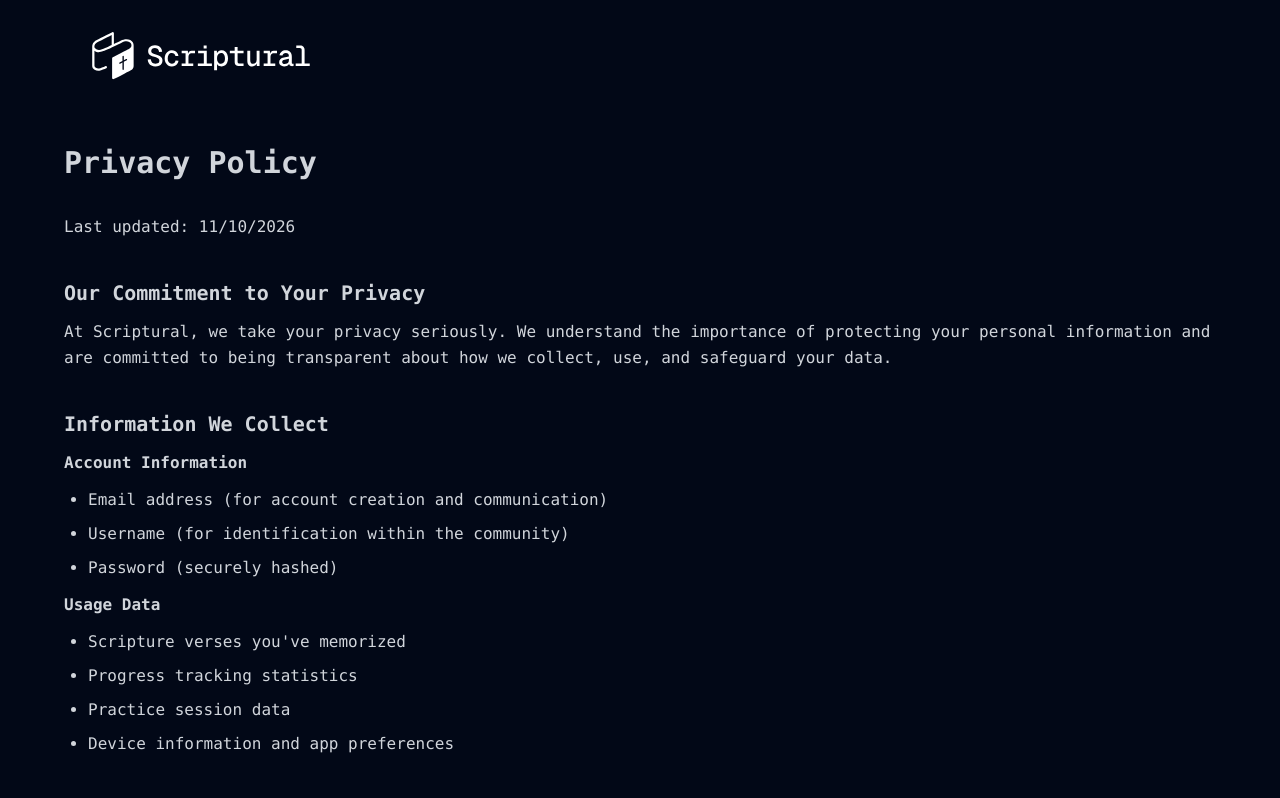
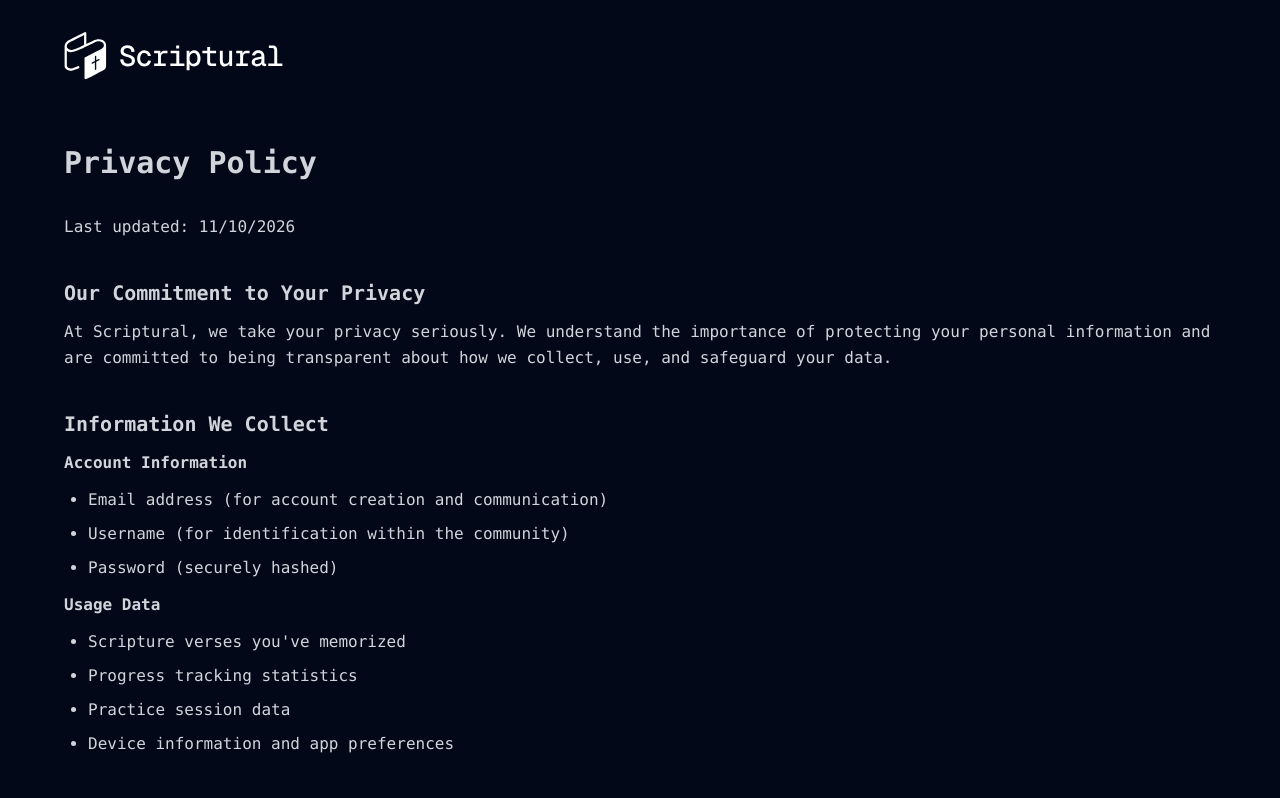
Before and after one commit to rogerrw/scriptural, a Next.js app: page /privacy in a window 1280 px wide. Shown: the top 798 px of the page. Built offline with nearby package versions, Linux system fonts and the light colour scheme; no server answers.

Commit message:
logo padding update

```diff
--- a/app/header/index.tsx
+++ b/app/header/index.tsx
@@ -13,8 +13,8 @@ const Header = async () => {
           src="/logo.svg"
           width={276}
           height={60}
-          alt="Picture of the author"
-          className="max-h-12"
+          alt="Scriptural Logo"
+          className="h-12 w-auto"
         />
       </Link>
       {session ? (
```
